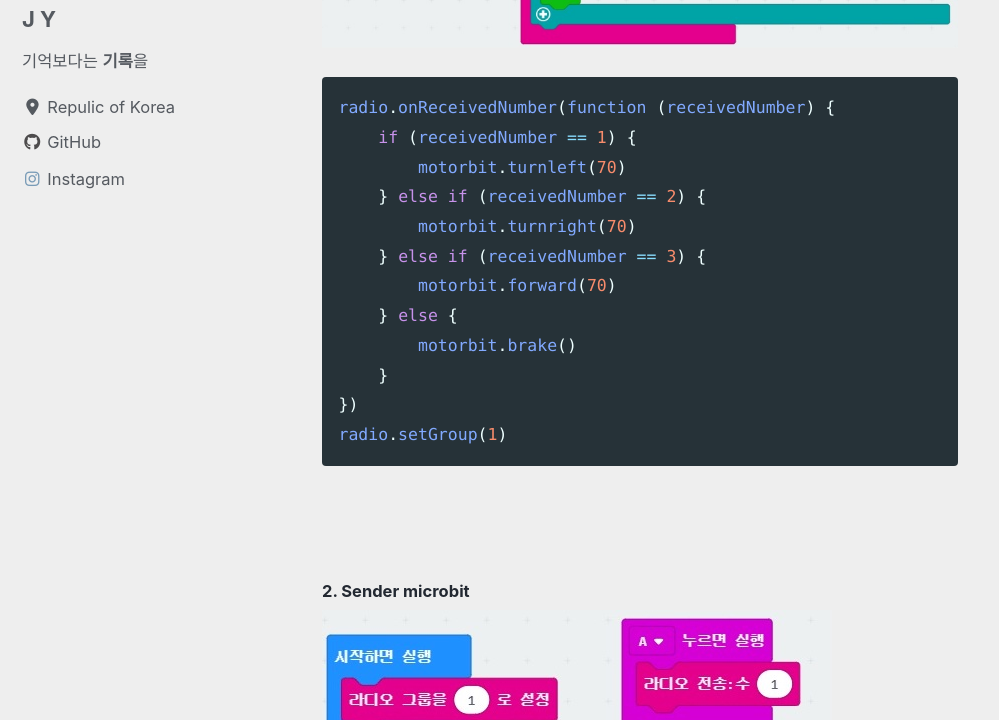
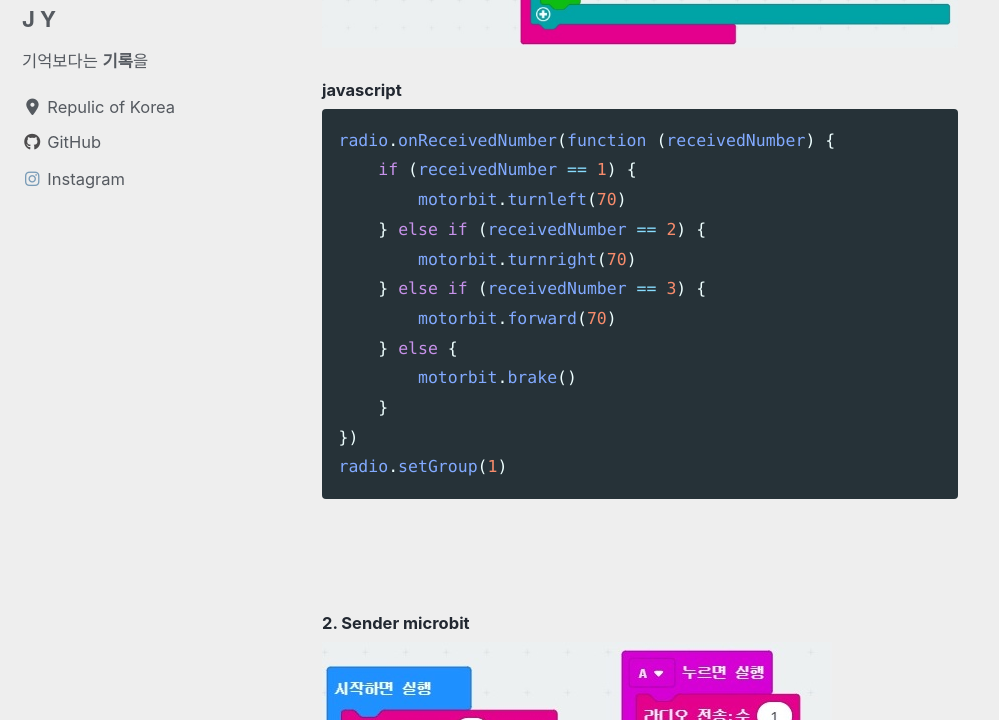
Before and after one commit to Kjaeyun/Kjaeyun.github.io, a Jekyll site: the page built from _posts/2019-12-24-microbit-car.md, in a window 1280 px wide and 900 px high, scrolled down 877 px, cut to the strip 180-900 px from the top of the window. Shown: the whole strip, without its empty margins (0-999 px from the left). Built offline with Jekyll 4.4.1, drawn with Linux system fonts in a browser that asks for light colours; cached includes are drawn as plain includes; nearby versions of some CDN libraries.

Commit message:
Update 2019-12-24-microbit-car.md

````diff
--- a/_posts/2019-12-24-microbit-car.md
+++ b/_posts/2019-12-24-microbit-car.md
@@ -17,8 +15,9 @@ Microbit를 이용한 원격 조종 자동차 제작
 <li>마이크로비트를 흔들면 멈춤</li>
 <br>
 ## 블럭 코딩
-##### 1. Receiver microbit
+#### 1. Receiver microbit
 ![receiver]({{ site.url }}{{ site.baseurl }}/assets/images/microbit_car/Receiver.jpg)
+###### javascript
 ```javascript
 radio.onReceivedNumber(function (receivedNumber) {
     if (receivedNumber == 1) {
@@ -34,9 +33,9 @@ radio.onReceivedNumber(function (receivedNumber) {
 radio.setGroup(1)
 ```
 <br><br>
-##### 2. Sender microbit
+#### 2. Sender microbit
 ![sender]({{ site.url }}{{ site.baseurl }}/assets/images/microbit_car/Sender.jpg)
-###### javascript
+##### javascript
 ```javascript
 input.onButtonPressed(Button.A, function () {
     radio.sendNumber(1)
@@ -54,11 +53,11 @@ radio.setGroup(1)
 ```
 <br>
 ## 사진
-###### Car
+#### Car
 ![car]({{ site.url }}{{ site.baseurl }}/assets/images/microbit_car/car.jpg){: width="100%" height="100%"}
 <br><br>
-###### Receiver microbit
+#### Receiver microbit
 ![receiver_microbit]({{ site.url }}{{ site.baseurl }}/assets/images/microbit_car/Receive_microbit.jpg){: width="100%" height="100%"}
 <br><br>
-###### Sender microbit
+#### Sender microbit
 ![sender_microbit]({{ site.url }}{{ site.baseurl }}/assets/images/microbit_car/Sender_microbit.jpg){: width="100%" height="100%"}
````
Also changed, not shown: other parts of _posts/2019-12-24-microbit-car.md (+0 -2 lines).
